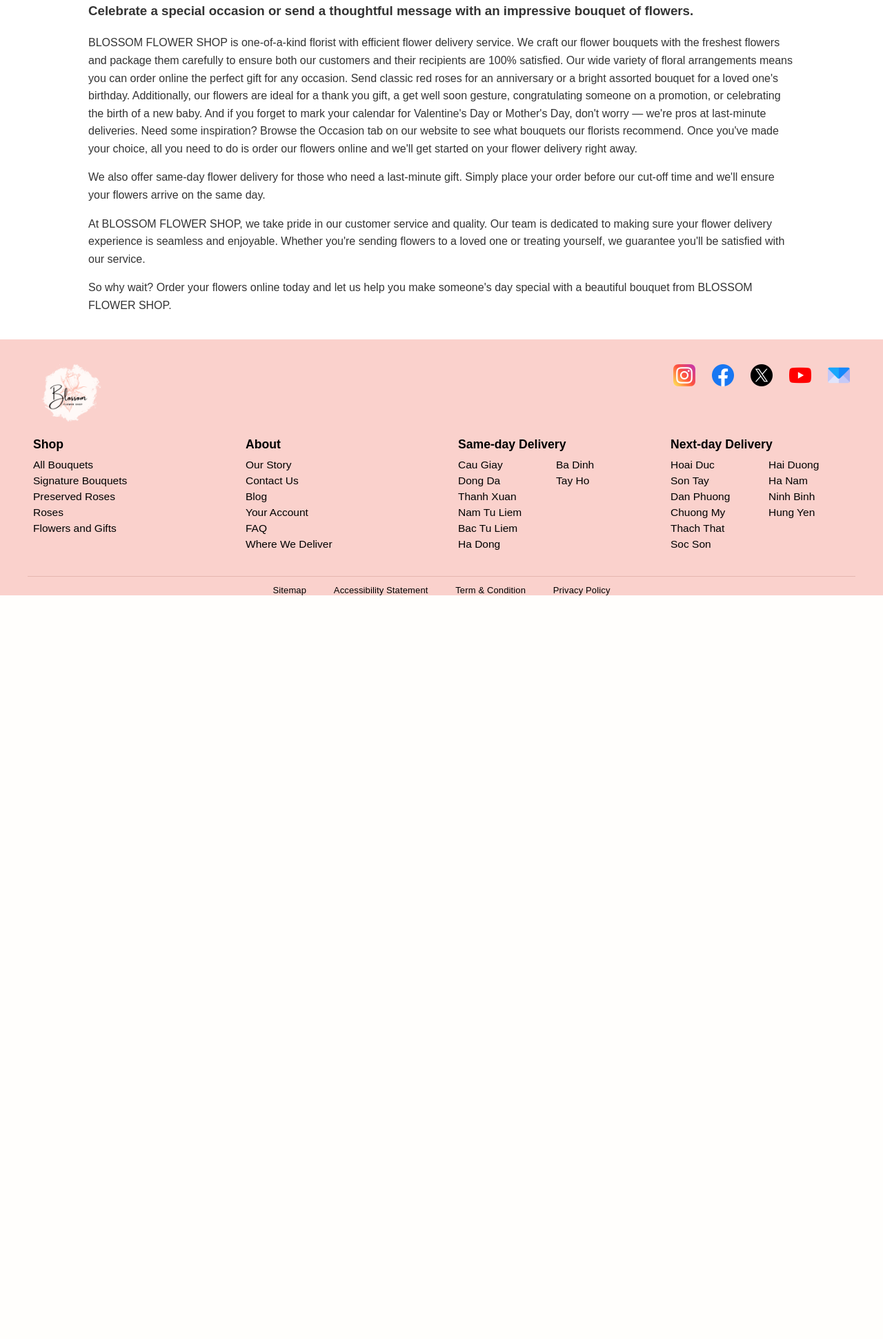
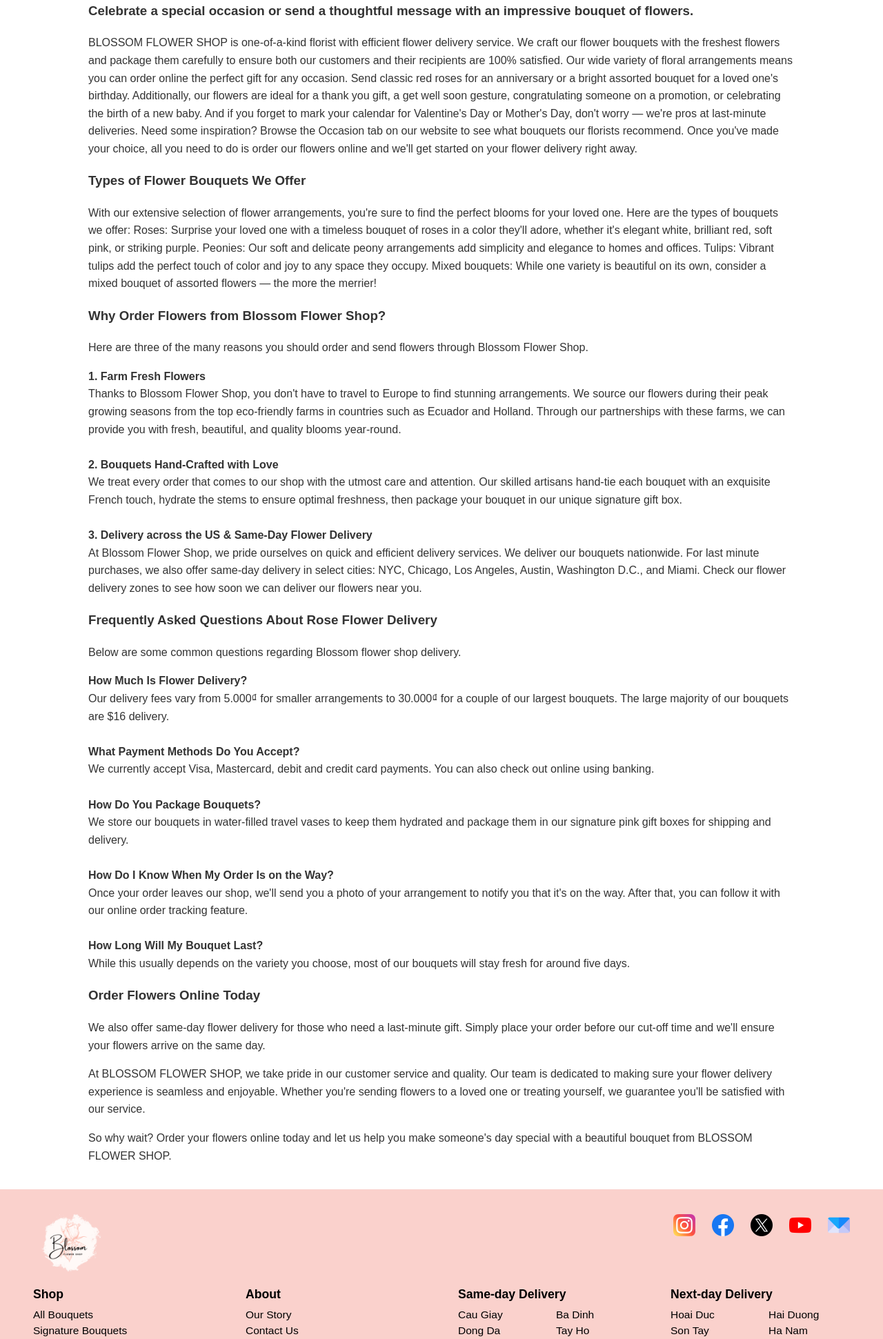
Before and after one commit to Hanhiz/Flower_Shop, a PHP site: page /homepage.php in a window 1280 px wide. Shown: the part 2220-4161 px from the top of the page at 69% size. Before the commit the page ends 3083 px from the top, so only its background shows below. Run offline with PHP 8.4, Linux system fonts and the light colour scheme; data that the repository does not hold is empty; some web fonts are replaced.

Commit message:
homepage

```diff
--- a/homepage.php
+++ b/homepage.php
@@ -254,10 +254,59 @@
         Additionally, our flowers are ideal for a thank you gift, a get well soon gesture, congratulating someone on a promotion, or celebrating the birth of a new baby. And if you forget to mark your calendar for Valentine's Day or Mother's Day, don't worry — we're pros at last-minute deliveries.
 
         Need some inspiration? Browse the Occasion tab on our website to see what bouquets our florists recommend. Once you've made your choice, all you need to do is order our flowers online and we'll get started on your flower delivery right away.</p>
+        <h3>Types of Flower Bouquets We Offer</h3>
+        <p>With our extensive selection of flower arrangements, you're sure to find the perfect blooms for your loved one. Here are the types of bouquets we offer:
+
+        Roses: Surprise your loved one with a timeless bouquet of roses in a color they'll adore, whether it's elegant white, brilliant red, soft pink, or striking purple.
+
+        Peonies: Our soft and delicate peony arrangements add simplicity and elegance to homes and offices.
+
+        Tulips: Vibrant tulips add the perfect touch of color and joy to any space they occupy.
+
+        Mixed bouquets: While one variety is beautiful on its own, consider a mixed bouquet of assorted flowers — the more the merrier!
+        </p>
+        <h3>Why Order Flowers from Blossom Flower Shop?</h3>
+        <p>Here are three of the many reasons you should order and send flowers through Blossom Flower Shop.</p>
+
+        <b>1. Farm Fresh Flowers</b><br>
+
+        Thanks to Blossom Flower Shop, you don't have to travel to Europe to find stunning arrangements. We source our flowers during their peak growing seasons from the top eco-friendly farms in countries such as Ecuador and Holland. Through our partnerships with these farms, we can provide you with fresh, beautiful, and quality blooms year-round.
+
+        <br><br><b>2. Bouquets Hand-Crafted with Love</b><br>
+
+        We treat every order that comes to our shop with the utmost care and attention. Our skilled artisans hand-tie each bouquet with an exquisite French touch, hydrate the stems to ensure optimal freshness, then package your bouquet in our unique signature gift box.
+
+        <br><br><b>3. Delivery across the US & Same-Day Flower Delivery</b><br>
+
+        At Blossom Flower Shop, we pride ourselves on quick and efficient delivery services. We deliver our bouquets nationwide. For last minute purchases, we also offer same-day delivery in select cities: NYC, Chicago, Los Angeles, Austin, Washington D.C., and Miami. Check our flower delivery zones to see how soon we can deliver our flowers near you.
+
+        <h3>Frequently Asked Questions About Rose Flower Delivery</h3>
+        <p>Below are some common questions regarding Blossom flower shop delivery.</p>
+
+        <b>How Much Is Flower Delivery?</b><br>
+
+        Our delivery fees vary from 5.000₫ for smaller arrangements to 30.000₫ for a couple of our largest bouquets. The large majority of our bouquets are $16 delivery.
+
+        <br><br><b>What Payment Methods Do You Accept?</b><br>
+
+        We currently accept Visa, Mastercard, debit and credit card payments. You can also check out online using banking.
+
+        <br><br><b>How Do You Package Bouquets?</b><br>
+
+        We store our bouquets in water-filled travel vases to keep them hydrated and package them in our signature pink gift boxes for shipping and delivery.
+
+        <br><br><b>How Do I Know When My Order Is on the Way?</b><br>
+
+        Once your order leaves our shop, we'll send you a photo of your arrangement to notify you that it's on the way. After that, you can follow it with our online order tracking feature.
+
+        <br><br><b>How Long Will My Bouquet Last?</b><br>
+
+        While this usually depends on the variety you choose, most of our bouquets will stay fresh for around five days.
+
+        <h3>Order Flowers Online Today</h3>
         <p>We also offer same-day flower delivery for those who need a last-minute gift. Simply place your order before our cut-off time and we'll ensure your flowers arrive on the same day.</p>
         <p>At BLOSSOM FLOWER SHOP, we take pride in our customer service and quality. Our team is dedicated to making sure your flower delivery experience is seamless and enjoyable. Whether you're sending flowers to a loved one or treating yourself, we guarantee you'll be satisfied with our service.</p>
         <p>So why wait? Order your flowers online today and let us help you make someone's day special with a beautiful bouquet from BLOSSOM FLOWER SHOP.</p>
-
     </div>
     <?php include 'includes/footer.php'; ?>
     <?php
```
